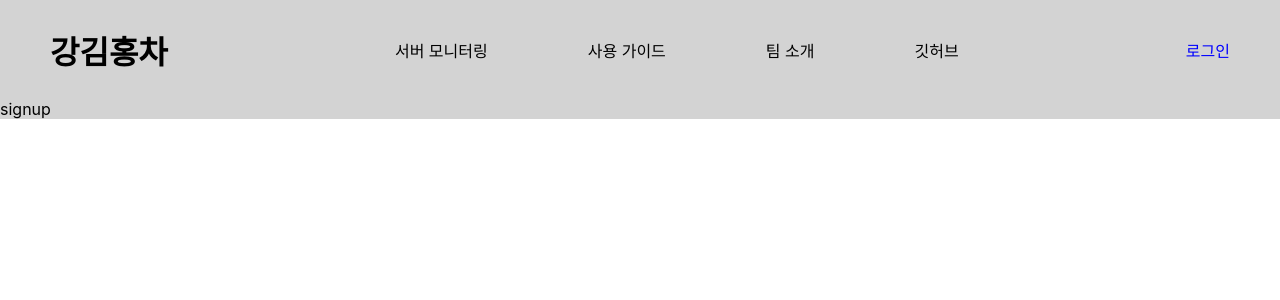
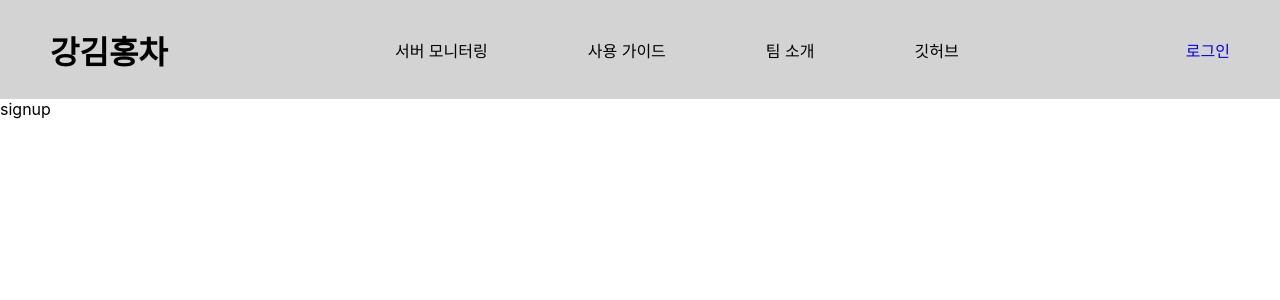
Before and after one commit to QWOFTQ/VUL_True, a React (Create React App) app: page /signup in a window 1280 px wide. Shown: the top 300 px of the page. Built offline with nearby package versions, Linux system fonts and the light colour scheme.

Commit message:
Update App.css

```diff
--- a/src/App.css
+++ b/src/App.css
@@ -122,3 +122,7 @@
   text-decoration: none;
   font-size: 10px;
 }
+
+.signUpMain {
+  background-color: white;
+}
```
